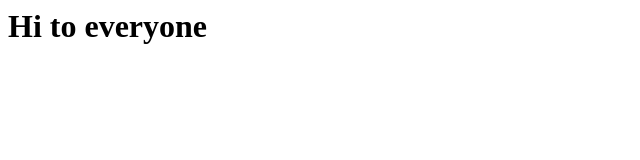
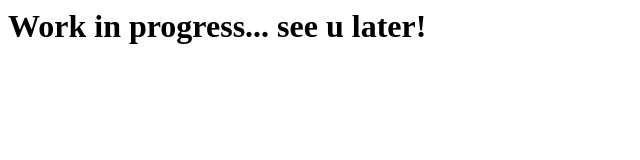
Before and after one commit to leonardouniromasalvucci/leonardosalvucci.github.io, a plain HTML site: page index.html in a window 1280 px wide. Shown: the whole page, without its empty margins (0-640 px from the left). Drawn offline with Linux system fonts and the light colour scheme.

Commit message:
Update index.html

```diff
--- a/index.html
+++ b/index.html
@@ -1,8 +1,7 @@
 <html>
     <head>
-
     </head>
     <body>
-        <h1>Hi to everyone</h1>
+        <h1>Work in progress... see u later!</h1>
     </body>
 </html>
```
